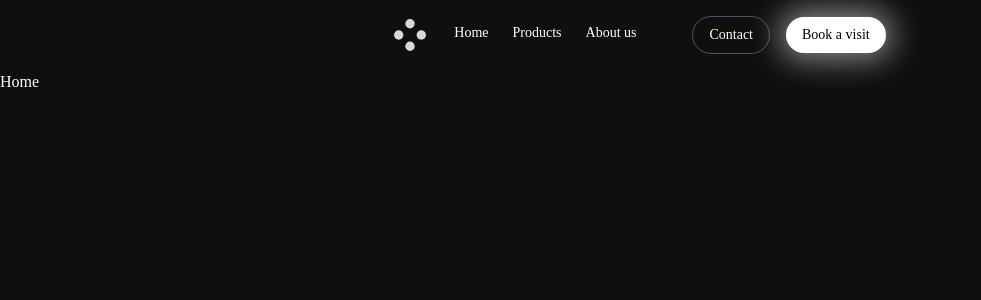
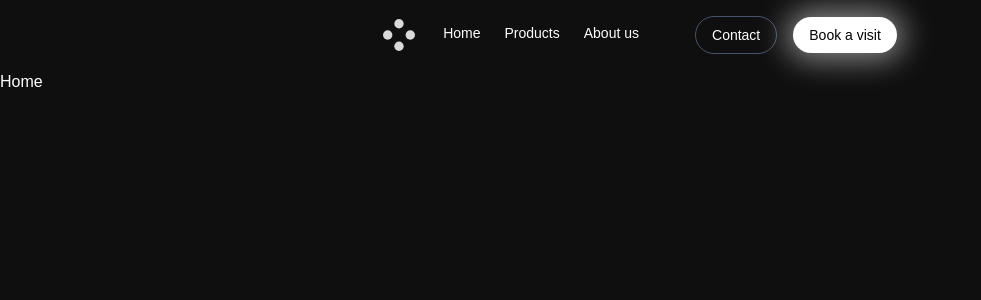
Before and after one commit to ArencHo-beep/max-optika, a React (Vite) app: page / in a window 1280 px wide. Shown: the top 300 px of the page, without its empty margins (0-981 px from the left). Built offline with nearby package versions, Linux system fonts and the light colour scheme.

Commit message:
changed font

```diff
--- a/src/index.css
+++ b/src/index.css
@@ -1,7 +1,7 @@
 @import "tailwindcss";
 
 *{
-    font-family: cursive;
+    font-family: Arial, Helvetica, sans-serif;
     font-optical-sizing: auto;
 }
 
```
